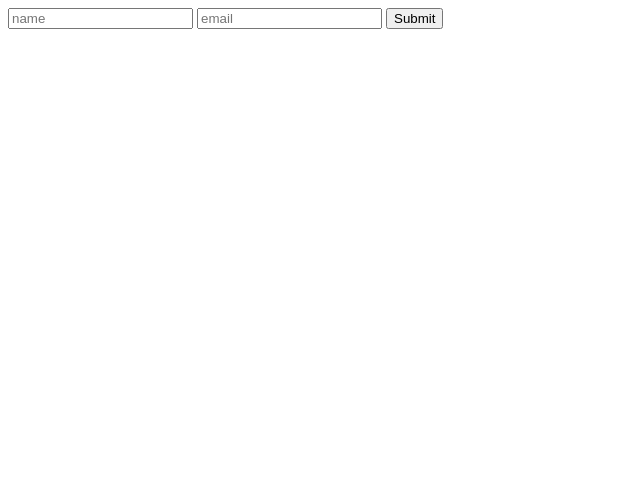
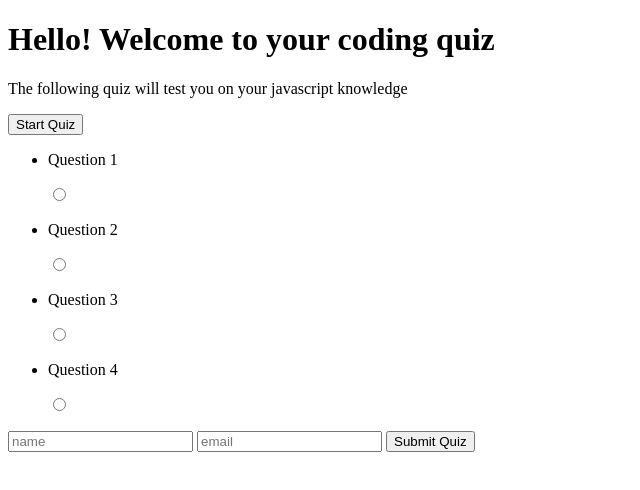
Before and after one commit to jbpete/Challenge-4-Code-Quiz, a plain HTML site: page index.html in a window 1280 px wide. Shown: the whole page, without its empty margins (0-640 px from the left). Drawn offline with Linux system fonts and the light colour scheme; files whose address does not match are found by name.

Commit message:
Improved HTML structure

```diff
--- a/index.html
+++ b/index.html
@@ -9,18 +9,44 @@
 </head>
 
 
+<body>
+
+    <div id="page1">
+        <h1>Hello! Welcome to your coding quiz</h1>
+        <p>The following quiz will test you on your javascript knowledge</p>
+        <button id="start_btn">Start Quiz</button>
+    </div>
+    <div id="page2">
+        <div id="questions">
+            <ul>
+                <li>
+                    <p>Question 1</p>
+                    <input type="radio" id="1">
+                </li>
+                <li>
+                    <p>Question 2</p>
+                    <input type="radio" id="2">
+                </li>
+                <li>
+                    <p>Question 3</p>
+                    <input type="radio" id="3">
+                </li>
+                <li>
+                    <p>Question 4</p>
+                    <input type="radio" id="4">
+                </li>
+            </ul>
 
 
-<body>
-
-
+        </div>
+    </div>
 
 
 
     <form>
         <input placeholder="name" id="name" />
         <input placeholder="email" id="email" />
-        <button id="submit">Submit</button>
+        <button id="submit">Submit Quiz</button>
     </form>
 
 
```
